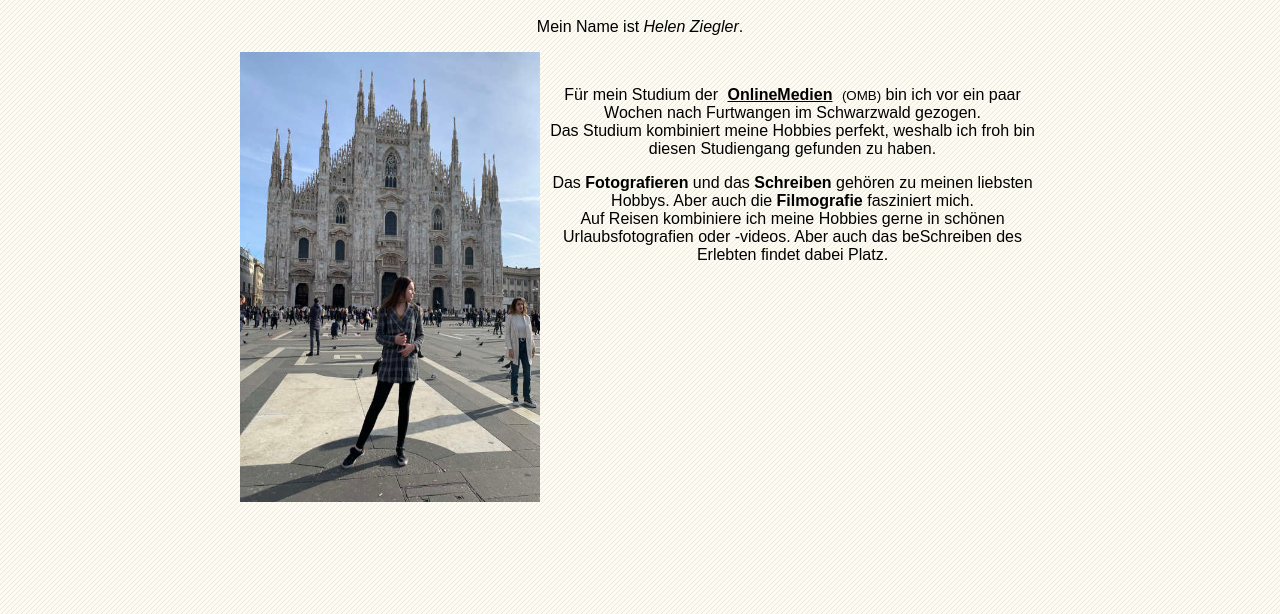
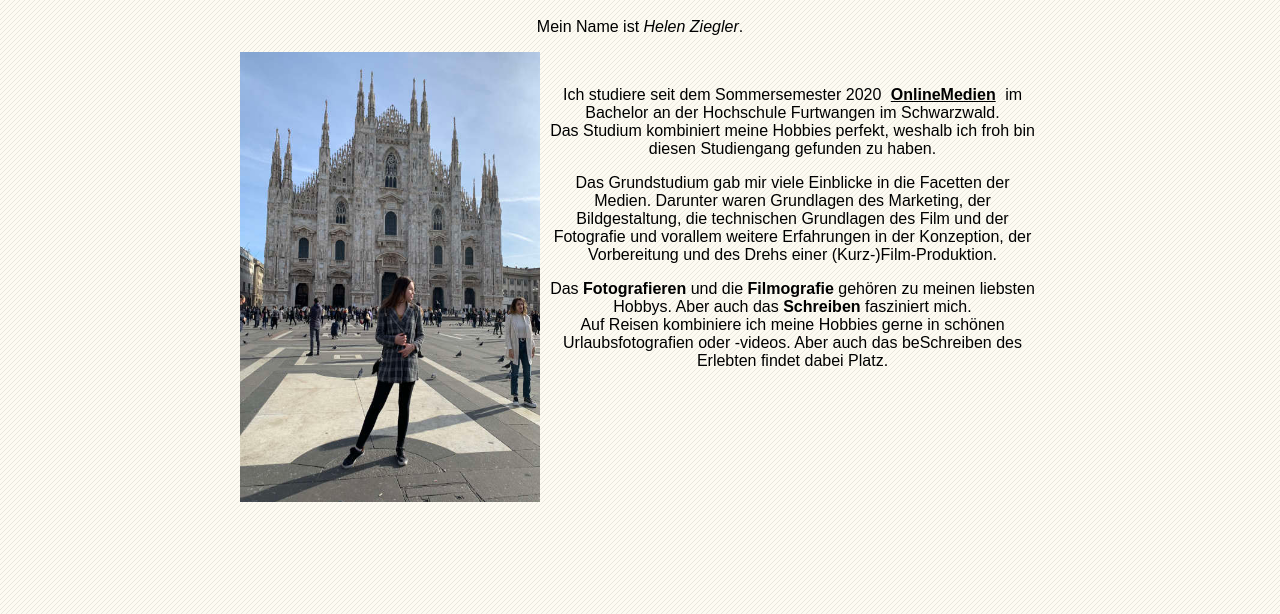
Before and after one commit to helliz7/website, a plain HTML site: page Steckbrief.html in a window 1280 px wide. Shown: the part 100-714 px from the top of the page. Drawn offline with Linux system fonts and the light colour scheme.

Commit message:
Steckbrief.html aktualisiert

```diff
--- a/Steckbrief.html
+++ b/Steckbrief.html
@@ -32,12 +32,13 @@
         <p>Mein Name ist <i>Helen Ziegler</i>.</p>
         <img id="me-img" src="assets/Ich.JPG" alt="Ich" height="450" width="300">
         <br>
-        <p> Für mein Studium der <a id="hfu-link" href="https://www.hs-furtwangen.de/studiengaenge/onlinemedien-bachelor/"><b>OnlineMedien</b></a> <small>(OMB)</small> bin ich vor ein paar Wochen nach Furtwangen im
-            Schwarzwald gezogen.
+        <p> Ich studiere seit dem Sommersemester 2020 <a id="hfu-link" href="https://www.hs-furtwangen.de/studiengaenge/onlinemedien-bachelor/"><b>OnlineMedien</b></a> im Bachelor an der Hochschule Furtwangen im Schwarzwald.
             <br> Das Studium kombiniert meine Hobbies perfekt, weshalb ich froh bin diesen Studiengang gefunden zu
             haben.</p>
-        <p>Das <b>Fotografieren</b> und das <b>Schreiben</b> gehören zu meinen liebsten Hobbys. Aber auch die
-            <b>Filmografie</b> fasziniert mich.
+            <p>Das Grundstudium gab mir viele Einblicke in die Facetten der Medien. Darunter waren Grundlagen des Marketing, der Bildgestaltung, die technischen Grundlagen des Film und der Fotografie und vorallem
+                weitere Erfahrungen in der Konzeption, der Vorbereitung und des Drehs einer (Kurz-)Film-Produktion.</p>
+        <p>Das <b>Fotografieren</b> und die <b>Filmografie</b> gehören zu meinen liebsten Hobbys. Aber auch das
+            <b>Schreiben</b> fasziniert mich.
             <br>Auf Reisen kombiniere ich meine Hobbies gerne in schönen Urlaubsfotografien oder -videos.
             Aber auch das beSchreiben des Erlebten findet dabei Platz.
             <br>
```
